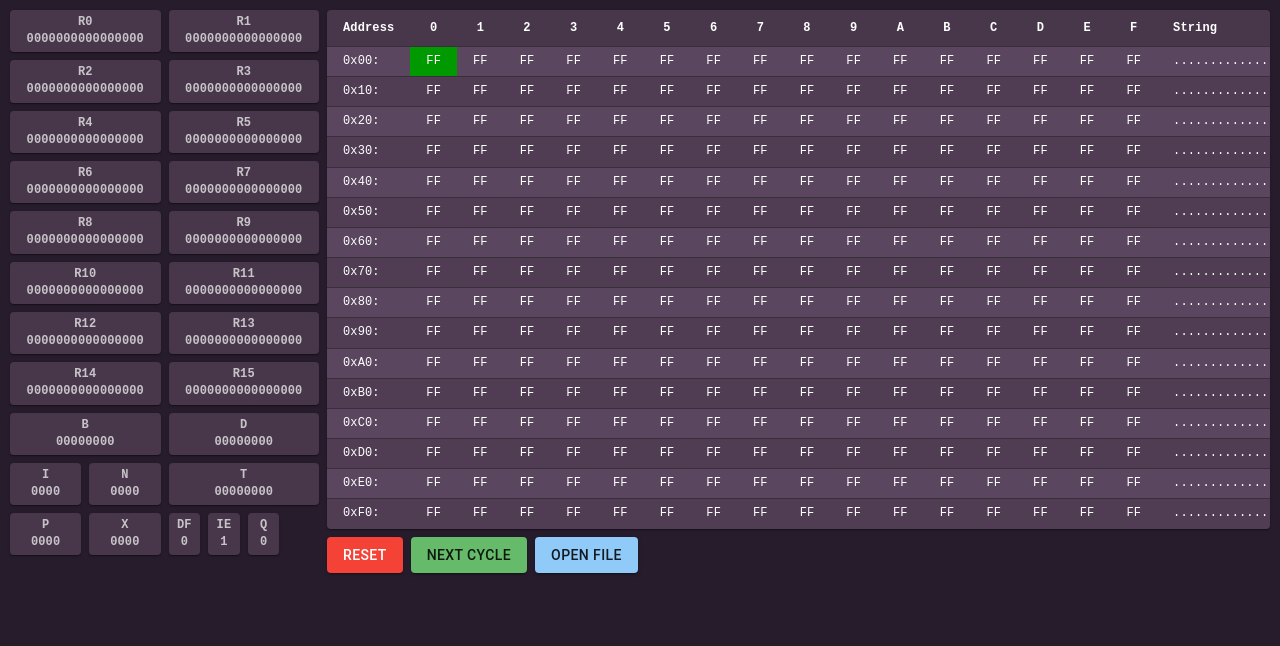
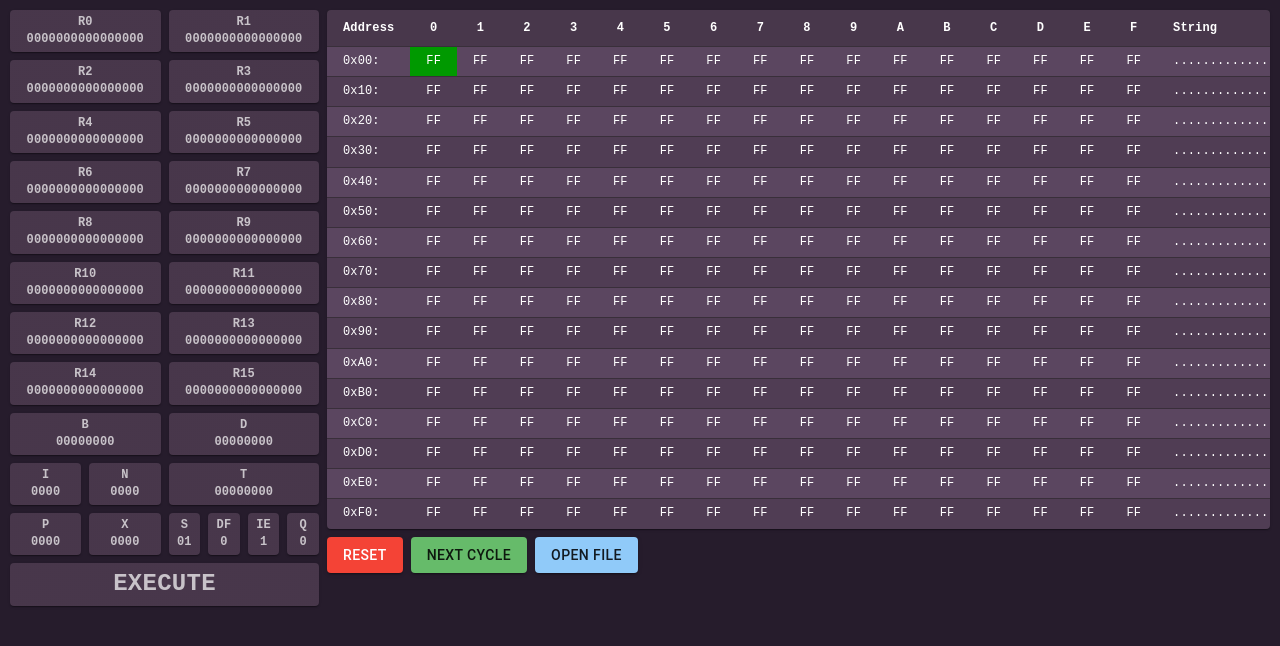
Before and after one commit to zledtriac/CDP1802Emu, a React (Create React App) app in the folder cdp1802app/: page / in a window 1280 px wide. Shown: the top 646 px of the page. Built offline with nearby package versions, Linux system fonts and the light colour scheme.

Commit message:
Added State register and State message to the RegisterGrid.

```diff
--- a/cdp1802app/src/RegisterGrid.js
+++ b/cdp1802app/src/RegisterGrid.js
@@ -7,6 +7,12 @@ import Grid from '@mui/material/Grid';
 export default function RegisterGrid(props) {
 
     let blocks = [];
+    let state_strings = [
+        "FETCH",
+        "EXECUTE",
+        "DMA",
+        "INTERRUPT"
+    ];
 
     for(let i = 0; i < props.regs.R.length; i++) {
         blocks.push(<RegisterBlock key={`reg${i}`} name={`R${i}`} value={props.regs.R[i]} bits={16} size={4} />)
@@ -22,9 +28,11 @@ export default function RegisterGrid(props) {
             <RegisterBlock key="regT" name="T" value={props.regs.T} bits={8} size={4} />
             <RegisterBlock key="regP" name="P" value={props.regs.P} bits={4} size={2} />
             <RegisterBlock key="regX" name="X" value={props.regs.X} bits={4} size={2} />
+            <RegisterBlock key="regS" name="S" value={props.regs.S} bits={2} size={1} />
             <RegisterBlock key="regDF" name="DF" value={props.regs.DF} bits={1} size={1} />
             <RegisterBlock key="regIE" name="IE" value={props.regs.IE} bits={1} size={1} />
             <RegisterBlock key="regQ" name="Q" value={props.regs.Q} bits={1} size={1} />
+            <TextBlock key="StateText" text={state_strings[props.regs.S]} size={8} />
         </Grid>
     );
 }
@@ -40,6 +48,16 @@ function RegisterBlock(props) {
     );
 }
 
+function TextBlock(props) {
+    return (
+        <Grid item xs={props.size}>
+            <Item sx={{ fontSize: 24 }}>
+                <div>{props.text}</div>
+            </Item>
+        </Grid>
+    );
+}
+
 const Item = styled(Paper)(({ theme }) => ({
   backgroundColor: theme.palette.mode === 'dark' ? '#3E2C41' : '#fff',
   ...theme.typography.body2,
```
